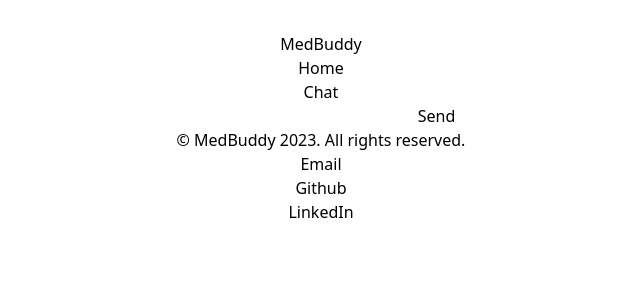
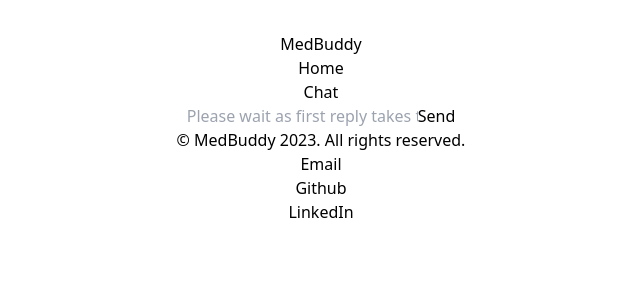
Before and after one commit to imakashy00/med_kare, a React (Vite) app in the folder frontend/med/: page /chat in a window 1280 px wide. Shown: the top 300 px of the page, without its empty margins (319-959 px from the left). Built offline with nearby package versions, Linux system fonts and the light colour scheme.

Commit message:
Update Chat.tsx

```diff
--- a/frontend/med/src/components/Chat.tsx
+++ b/frontend/med/src/components/Chat.tsx
@@ -223,6 +223,7 @@
                     <input
                         type="text"
                         className="flex-grow p-2 border border-green-300 rounded-lg focus:outline-none focus:border-green-500"
+                        placeholder = "Please wait as first reply takes time due to host's server starting policy..."
                         value={input}
                         onChange={e => setInput(e.target.value)}
                         onKeyDown={e => {
```
